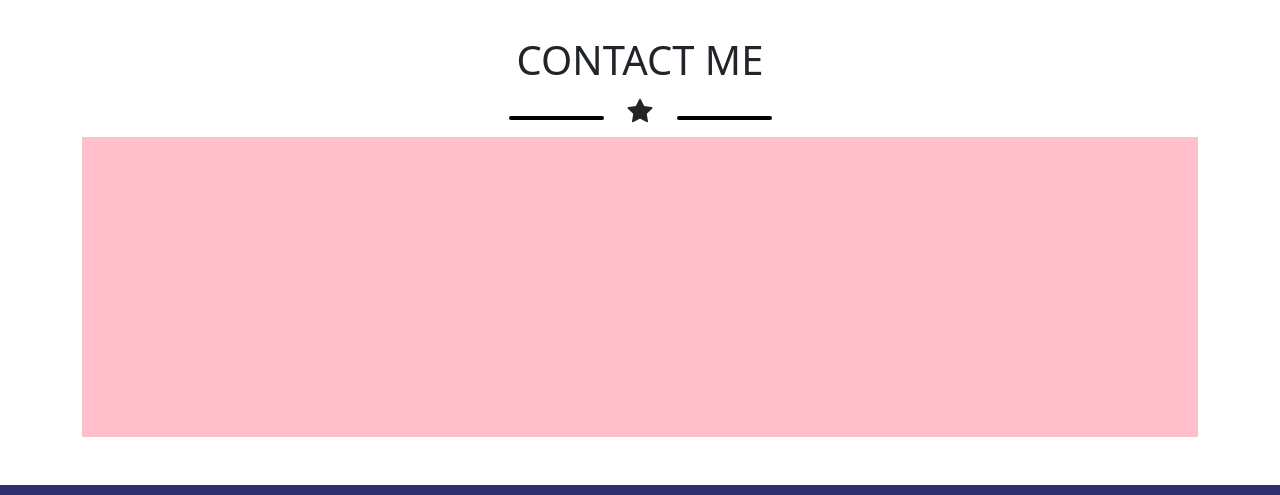
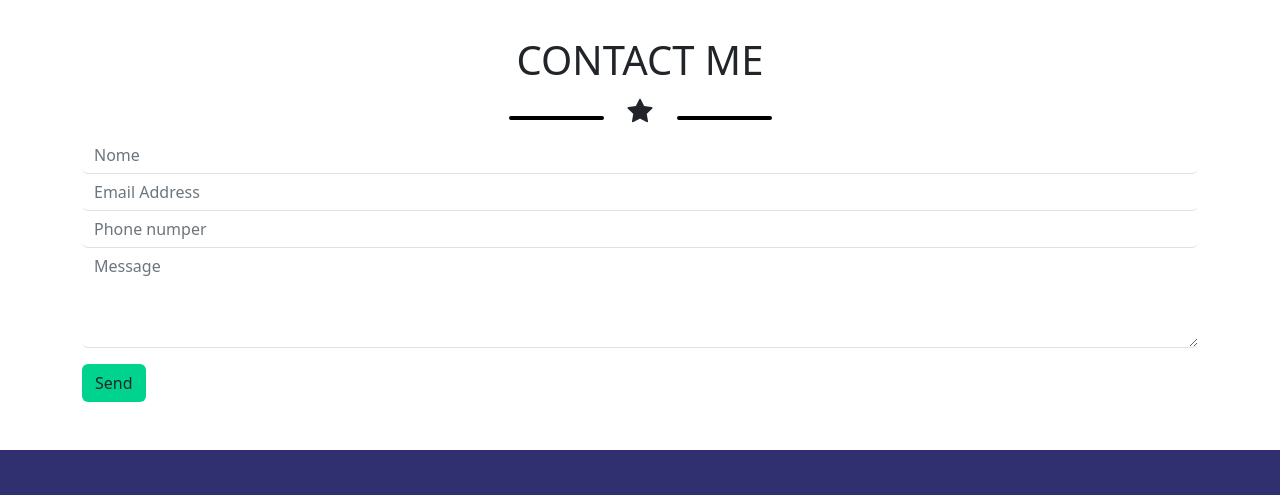
Before and after one commit to SamueleLettieri/html-css-bootstrap-freelancer, a plain HTML site: page index.html in a window 1280 px wide. Shown: the part 1529-2024 px from the top of the page. Drawn offline with nearby package versions, Linux system fonts and the light colour scheme.

Commit message:
aggiunta della sezione contact

```diff
--- a/css/style.css
+++ b/css/style.css
@@ -52,12 +52,6 @@
 }
 
 
-.ms_box{
-    width: 100%;
-    height: 300px;
-    background-color: pink;
-}
-
 .ms_ft{
     background-color: rgb(48, 48, 112);
     width: 100%;
--- a/index.html
+++ b/index.html
@@ -99,7 +99,17 @@
                 <div class="row">
                     <div class="col-12 text-center pb-2"><span class="ms_line ms_bor_n"></span><i class="bi bi-star-fill ms_star p-4"></i><span class="ms_line ms_bor_n"></span></div>
                 </div>
-                <div class="ms_box"></div>
+                <div class="row">
+                    <div class="col-12">
+                        <form>
+                            <input type="text" class="form-control border-0 border-bottom" placeholder="Nome" aria-describedby="emailHelp">
+                            <input type="email" class="form-control border-0 border-bottom" placeholder="Email Address"  aria-describedby="emailHelp">
+                            <input type="number" class="form-control border-0 border-bottom" placeholder="Phone numper" aria-describedby="emailHelp">
+                            <textarea class="form-control border-0 border-bottom" placeholder="Message" id="floatingTextarea2" style="height: 100px"></textarea>
+                            <button type="submit" class="btn ms_c_g mt-3">Send</button>
+                        </form>
+                    </div>
+                </div>
             </div>
         </section>
     </main>
```
